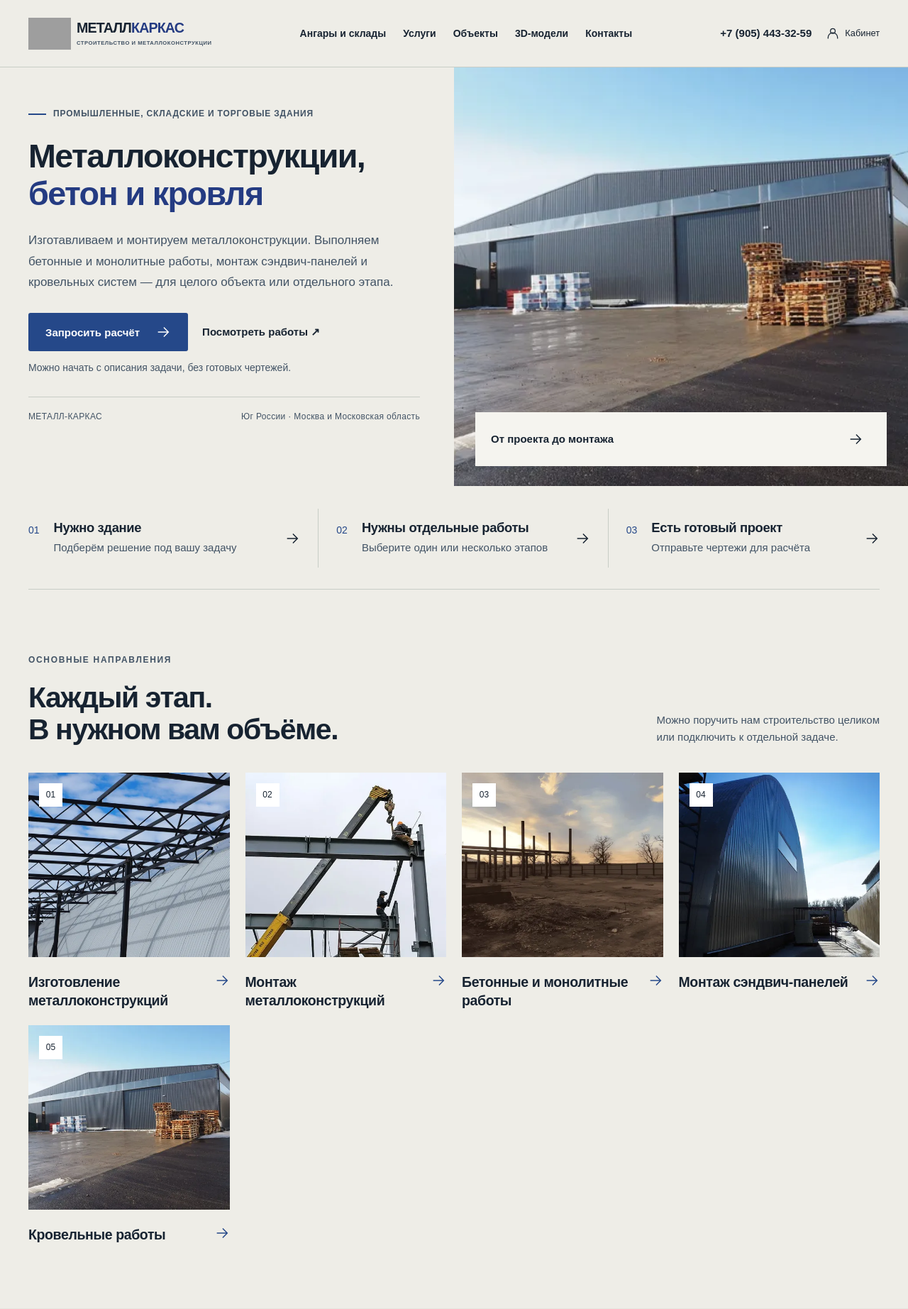
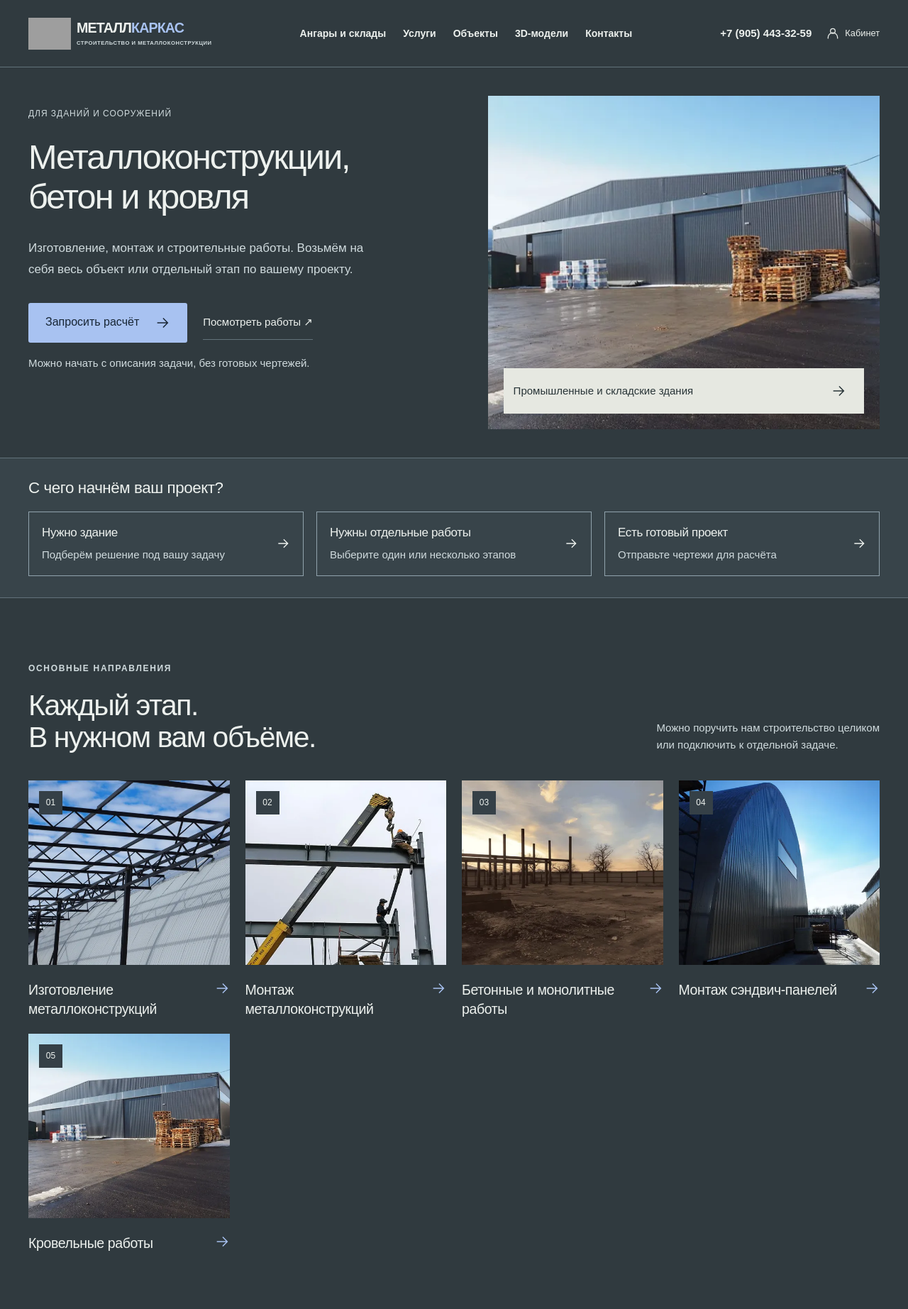
Before and after one commit to InternetUzer/sute-metallcarcase, a Flask app: page / in a window 1280 px wide. Shown: the top 1845 px of the page at 71% size. Run offline with Flask 3, Linux system fonts and the light colour scheme; data comes from the database, SQL or seed files in the repository; data that the repository does not hold is empty; grey boxes are pictures that could not be loaded.

Commit message:
Match the graphite screenshot with slightly lighter surfaces

```diff
--- a/scripts/deploy_daylight.py
+++ b/scripts/deploy_daylight.py
@@ -101,7 +101,7 @@ from app import create_app
 app=create_app({'TESTING':True})
 client=app.test_client()
 base=app.config['SITE_URL']
-for path in ['/', '/uslugi', '/request', '/produkciya', '/sitemap.xml', '/betonnye-raboty', '/krovelnye-raboty', '/static/daylight.css', '/static/brand/logo-stamp-v2.png']:
+for path in ['/', '/uslugi', '/request', '/produkciya', '/sitemap.xml', '/betonnye-raboty', '/krovelnye-raboty', '/static/daylight.css', '/static/graphite.css', '/static/brand/logo-stamp-v2.png']:
     response=client.get(path,base_url=base)
     assert response.status_code==200, (path,response.status_code)
 with sqlite3.connect(app.config['DATABASE']) as db:
--- /dev/null
+++ b/static/graphite.css
@@ -0,0 +1,142 @@
+/* The owner's dark screenshot, with slightly lighter graphite surfaces. */
+:root {
+  color-scheme: dark;
+  --paper: #303a3f;
+  --wash: #38444a;
+  --panel: #354047;
+  --ink: #edf1ee;
+  --muted: #d0dbde;
+  --line: #62727a;
+  --accent: #a8c2f1;
+  --accent-hover: #c1d4f6;
+  --on-accent: #182635;
+  --control-line: #91a3ad;
+  --orange: var(--accent);
+}
+
+h1, h2, h3 { font-weight: 500; }
+.brand-accent, .footer-brand .footer-wordmark > span { color: var(--accent); }
+.brand, .footer-brand .footer-wordmark { color: var(--ink); }
+.brand small { color: var(--muted); }
+.button-orange, .cta-band .button-white, .success-mark {
+  background: var(--accent);
+  color: var(--on-accent);
+}
+.button-orange:hover, .cta-band .button-white:hover {
+  background: var(--accent-hover);
+  color: var(--on-accent);
+}
+.button-outline { border-color: var(--control-line); color: var(--ink); }
+.button-white { background: var(--accent); color: var(--on-accent); }
+.skip-link { background: var(--accent); color: var(--on-accent); }
+.menu-toggle span { background: var(--ink); }
+
+.hero.container {
+  grid-template-columns: minmax(0, 1.1fr) minmax(0, 1fr);
+  gap: 40px;
+  min-height: 0;
+  padding-block: 40px;
+}
+.hero-copy { display: block; min-width: 0; }
+.hero-copy-inner { padding: 16px 0 0; width: auto; }
+.hero h1 {
+  font-size: clamp(2rem, 3.8vw, 3.3rem);
+  font-weight: 500;
+  line-height: 1.14;
+  letter-spacing: -.04em;
+  margin: 24px 0 30px;
+}
+.hero h1 em { color: var(--ink); }
+.hero .eyebrow { font-weight: 400; letter-spacing: .08em; }
+.hero-copy p { max-width: 510px; font-size: 1.0625rem; line-height: 1.75; }
+.hero-buttons { margin-top: 32px; gap: 22px; }
+.hero-buttons .button { min-height: 56px; font-weight: 500; font-size: 1rem; }
+.hero .text-link {
+  font-weight: 500;
+  border-bottom: 1px solid var(--line);
+  padding-block: 12px;
+}
+.hero-copy .hero-help { max-width: 470px; margin: 17px 0 0; font-size: .9375rem; }
+.hero-image { min-height: 470px; }
+.hero-image > img { object-position: center; }
+.image-note, .model-badge {
+  background: #e6e8e1;
+  color: #283437;
+  font-weight: 500;
+}
+.image-note { inset: auto 22px 22px; padding: 10px 14px; }
+.image-note a:hover { color: #254889; }
+
+.task-zone { background: var(--wash); border-block: 1px solid var(--line); padding-block: 30px; }
+.task-zone > .container > h2 { font-size: 1.4rem; margin: 0 0 20px; letter-spacing: -.02em; }
+.task-section { padding: 0; border: 0; gap: 18px; }
+.task, .task + .task { border: 1px solid var(--control-line); padding: 18px; gap: 14px; }
+.task h3 { font-size: 1.0625rem; line-height: 1.3; margin: 0 0 8px; }
+.task p { font-size: .9375rem; }
+.task > svg { display: block; width: 20px; }
+.task:hover { background: var(--panel); }
+.task:hover h3 { color: var(--accent); }
+.service-image > span, .image-open > span { background: var(--panel); color: var(--ink); }
+.building-card .circle-arrow { border-color: var(--control-line); }
+.building-card h3, .building-card h2 { font-weight: 500; }
+
+.filter-button { background: var(--panel); color: var(--ink); border-color: var(--control-line); }
+.filter-button.active { background: var(--accent); color: var(--on-accent); border-color: var(--accent); }
+.model-start, .viewer-loading { background: var(--panel); color: var(--ink); }
+.model-start small, .model-start .eyebrow { color: var(--muted); }
+.model-info .text-link { font-size: .9375rem; }
+.model-footnote { color: var(--muted); }
+.mobile-contact a:last-child { background: var(--accent); color: var(--on-accent); }
+.footer-label { color: var(--ink); }
+.footer-top .button { color: var(--on-accent); }
+
+/* Keep controls legible on the public enquiry form. */
+input:not([type=checkbox]):not([type=hidden]), textarea, select {
+  background: #28353a;
+  color: var(--ink);
+  border-color: var(--control-line);
+}
+input::placeholder, textarea::placeholder { color: #c0ced3; }
+input[type=file]::file-selector-button { background: var(--accent); color: var(--on-accent); }
+.choice { background: var(--panel); border-color: var(--control-line); }
+.choice:has(input:checked), .selected-model { background: #455a70; color: var(--ink); }
+.upload-zone { border-color: var(--control-line); }
+.form-errors { background: #553e38; color: #ffe0d5; border-color: #e9a88d; }
+.flashes, .editor-notice { background: #455a70; color: var(--ink); }
+.status { background: var(--panel); color: var(--ink); }
+
+@media (max-width: 900px) {
+  .hero.container { gap: 28px; padding-block: 30px; }
+  .hero-copy-inner { padding-top: 10px; }
+  .hero h1 { font-size: 2.15rem; }
+  .hero-image { min-height: 450px; }
+  .hero-copy p { font-size: 1rem; }
+  .hero-buttons { align-items: flex-start; }
+  .task-section { gap: 12px; }
+  .task, .task + .task { padding: 15px; }
+}
+
+@media (max-width: 640px) {
+  .hero.container { display: flex; gap: 28px; padding-block: 28px; }
+  .hero-copy-inner { padding: 0; }
+  .hero h1 { font-size: clamp(1.95rem, 8.1vw, 2.6rem); margin: 22px 0; }
+  .hero .eyebrow { font-size: .75rem; }
+  .hero-copy p { font-size: 1.0625rem; }
+  .hero-buttons { align-items: stretch; margin-top: 26px; gap: 6px; }
+  .hero-buttons .button { width: 100%; }
+  .hero .text-link { align-self: center; }
+  .hero-image { min-height: 0; height: 300px; }
+  .image-note { inset: auto 14px 14px; font-size: .875rem; }
+  .hero-copy .hero-help { margin-bottom: 0; }
+  .task-zone { padding-block: 26px; }
+  .task-zone > .container > h2 { font-size: 1.3rem; }
+  .task-section { gap: 12px; }
+  .task, .task + .task, .task:last-child { border: 1px solid var(--control-line); padding: 16px; }
+  .task h3 { font-size: 1.125rem; }
+  h1, h2, h3 { overflow-wrap: anywhere; hyphens: auto; }
+}
+
+@media print {
+  :root { color-scheme: light; --paper: #fff; --wash: #fff; --panel: #fff; --ink: #111; --muted: #333; --line: #999; --accent: #254889; }
+  .hero h1 em { color: #111; }
+}
--- a/templates/base.html
+++ b/templates/base.html
@@ -3,6 +3,7 @@
 {% macro cta(label='Обсудить ваш проект', text='Расскажите, что нужно построить или выполнить. Чертежи и точные размеры можно уточнить вместе.') %}<section class="cta-band"><div class="container cta-inner"><div><span class="eyebrow">Следующий шаг</span><h2>{{ label }}</h2><p>{{ text }}</p></div><a class="button button-white" href="/request">Запросить расчёт {{ arrow() }}</a></div></section>{% endmacro %}
 {% macro faq_list(items) %}<div class="faq-list">{% for question,answer in items %}<details><summary>{{ question }}<span aria-hidden="true">+</span></summary><p>{{ answer }}</p></details>{% endfor %}</div>{% endmacro %}
 {% macro hidden_csrf() %}<input type="hidden" name="csrf_token" value="{{ csrf_token() }}">{% endmacro %}
+{% set private_screen = request.path.startswith(('/admin', '/cabinet', '/login', '/forgot', '/reset')) and not (request.path.startswith('/admin/services/') and request.path.endswith('/preview')) %}
 <!doctype html>
 <html lang="ru">
 <head>
@@ -11,16 +12,17 @@
   {% if seo_noindex %}<meta name="robots" content="noindex, nofollow">{% endif %}
   {% if seo_verification.google %}<meta name="google-site-verification" content="{{ seo_verification.google }}">{% endif %}
   {% if seo_verification.yandex %}<meta name="yandex-verification" content="{{ seo_verification.yandex }}">{% endif %}
-  <link rel="canonical" href="{{ canonical }}"><meta name="theme-color" content="#eeede7"><meta name="color-scheme" content="light">
+  <link rel="canonical" href="{{ canonical }}"><meta name="theme-color" content="{{ '#eeede7' if private_screen else '#303a3f' }}"><meta name="color-scheme" content="{{ 'light' if private_screen else 'dark' }}">
   <meta property="og:type" content="website"><meta property="og:locale" content="ru_RU"><meta property="og:site_name" content="Металл-Каркас"><meta property="og:title" content="{{ title }}"><meta property="og:description" content="{{ description }}"><meta property="og:url" content="{{ canonical }}">
   <link rel="icon" href="/static/brand/logo-stamp-v2.png" type="image/png">
   <link rel="apple-touch-icon" href="/static/brand/logo-stamp-v2.png">
   <link rel="stylesheet" href="/static/site.css?v=brand-logo-1">
   <link rel="stylesheet" href="/static/daylight.css?v=2">
+  {% if not private_screen %}<link rel="stylesheet" href="/static/graphite.css?v=1">{% endif %}
   <script src="/static/site.js" defer></script>
   {% if analytics_public %}<meta name="analytics-csrf" content="{{ csrf_token() }}"><script src="/static/analytics.js" data-counter="{{ metrica_id }}" defer></script>{% endif %}
 </head>
-<body>
+<body{% if not private_screen %} class="site-graphite"{% endif %}>
 <a class="skip-link" href="#main">Перейти к содержимому</a>
 <header class="site-header">
   <div class="container header-inner">
--- a/templates/home.html
+++ b/templates/home.html
@@ -1,16 +1,22 @@
 {% extends 'base.html' %}{% block content %}
-<section class="hero">
+<section class="hero container">
   <div class="hero-copy"><div class="hero-copy-inner">
-    <span class="eyebrow"><span class="tiny-line"></span> Промышленные, складские и торговые здания</span>
+    <span class="eyebrow">Для зданий и сооружений</span>
     <h1>{% if seo_h1 %}{{ seo_h1 }}{% else %}Металло&shy;конструкции,<br><em>бетон и кровля</em>{% endif %}</h1>
-    <p>Изготавливаем и монтируем металлоконструкции. Выполняем бетонные и монолитные работы, монтаж сэндвич-панелей и кровельных систем — для целого объекта или отдельного этапа.</p>
+    <p>Изготовление, монтаж и строительные работы. Возьмём на себя весь объект или отдельный этап по вашему проекту.</p>
     <div class="hero-buttons"><a class="button button-orange" href="/request">Запросить расчёт {{ arrow() }}</a><a class="text-link" href="/produkciya">Посмотреть работы ↗</a></div>
     <p class="hero-help">Можно начать с описания задачи, без готовых чертежей.</p>
-    <div class="hero-bottom"><span>МЕТАЛЛ-КАРКАС</span><span>Юг России · Москва и Московская область</span></div>
   </div></div>
-  <div class="hero-image">{{ picture('hero','Ангар из металлоконструкций — фотография с сайта Металл-Каркас',true) }}<div class="image-note"><span>От проекта до монтажа</span><a href="/angary-i-sklady" aria-label="Посмотреть ангары и склады">{{ arrow() }}</a></div></div>
+  <div class="hero-image">{{ picture('hero','Ангар из металлоконструкций — фотография с сайта Металл-Каркас',true) }}<div class="image-note"><span>Промышленные и складские здания</span><a href="/angary-i-sklady" aria-label="Посмотреть ангары и склады">{{ arrow() }}</a></div></div>
 </section>
-<section class="task-section container" aria-label="Выберите вашу задачу"><a class="task" href="/request?services=building"><span class="task-no">01</span><div><h2>Нужно здание</h2><p>Подберём решение под вашу задачу</p></div>{{ arrow() }}</a><a class="task" href="/uslugi"><span class="task-no">02</span><div><h2>Нужны отдельные работы</h2><p>Выберите один или несколько этапов</p></div>{{ arrow() }}</a><a class="task" href="/request?mode=drawings#files"><span class="task-no">03</span><div><h2>Есть готовый проект</h2><p>Отправьте чертежи для расчёта</p></div>{{ arrow() }}</a></section>
+<section class="task-zone" aria-labelledby="task-heading"><div class="container">
+  <h2 id="task-heading">С чего начнём ваш проект?</h2>
+  <div class="task-section">
+    <a class="task" href="/request?services=building"><div><h3>Нужно здание</h3><p>Подберём решение под вашу задачу</p></div>{{ arrow() }}</a>
+    <a class="task" href="/uslugi"><div><h3>Нужны отдельные работы</h3><p>Выберите один или несколько этапов</p></div>{{ arrow() }}</a>
+    <a class="task" href="/request?mode=drawings#files"><div><h3>Есть готовый проект</h3><p>Отправьте чертежи для расчёта</p></div>{{ arrow() }}</a>
+  </div>
+</div></section>
 <section class="section container"><div class="section-heading"><div><span class="eyebrow">Основные направления</span><h2>Каждый этап.<br>В нужном вам объёме.</h2></div><p>Можно поручить нам строительство целиком<br>или подключить к отдельной задаче.</p></div><div class="service-grid">{% for s in services %}<a class="service-card" href="/{{ s.slug }}"><div class="service-image">{{ picture(s.image,s.name) }}<span>{{ s.number }}</span></div><div class="service-name"><h3>{{ s.name }}</h3>{{ arrow() }}</div></a>{% endfor %}</div></section>
 <section class="section section-muted"><div class="container"><div class="section-heading"><div><span class="eyebrow">Здания из металлоконструкций</span><h2>Пространство<br>для вашей работы.</h2></div><a class="text-link" href="/angary-i-sklady">Все решения {{ arrow() }}</a></div><div class="building-grid">{% for b in buildings %}<a class="building-card" href="/{{ b.slug }}">{{ picture(b.image,b.name) }}<div><span class="eyebrow">{{ 'Хранение · техника · производство' if loop.first else 'Хранение · логистика · бизнес' }}</span><h3>{{ b.label }}</h3><span class="circle-arrow">{{ arrow() }}</span></div></a>{% endfor %}</div></div></section>
 <section class="section container"><div class="section-heading"><div><span class="eyebrow">Фотографии работ</span><h2>Металл обретает форму.</h2></div><a class="text-link" href="/produkciya">Открыть галерею {{ arrow() }}</a></div><div class="project-grid">{% for item in gallery %}<a class="project-card" href="{{ item.url or ('/produkciya#'+item.id|string) }}"><img src="{{ item.image }}" alt="{{ item.alt or item.title }}" loading="lazy" width="720" height="480"><div><h3>{{ item.title }}</h3>{{ arrow() }}</div></a>{% endfor %}</div></section>
```
Also changed, not shown: docs/daylight-manifest.json (+11 -6 lines).
